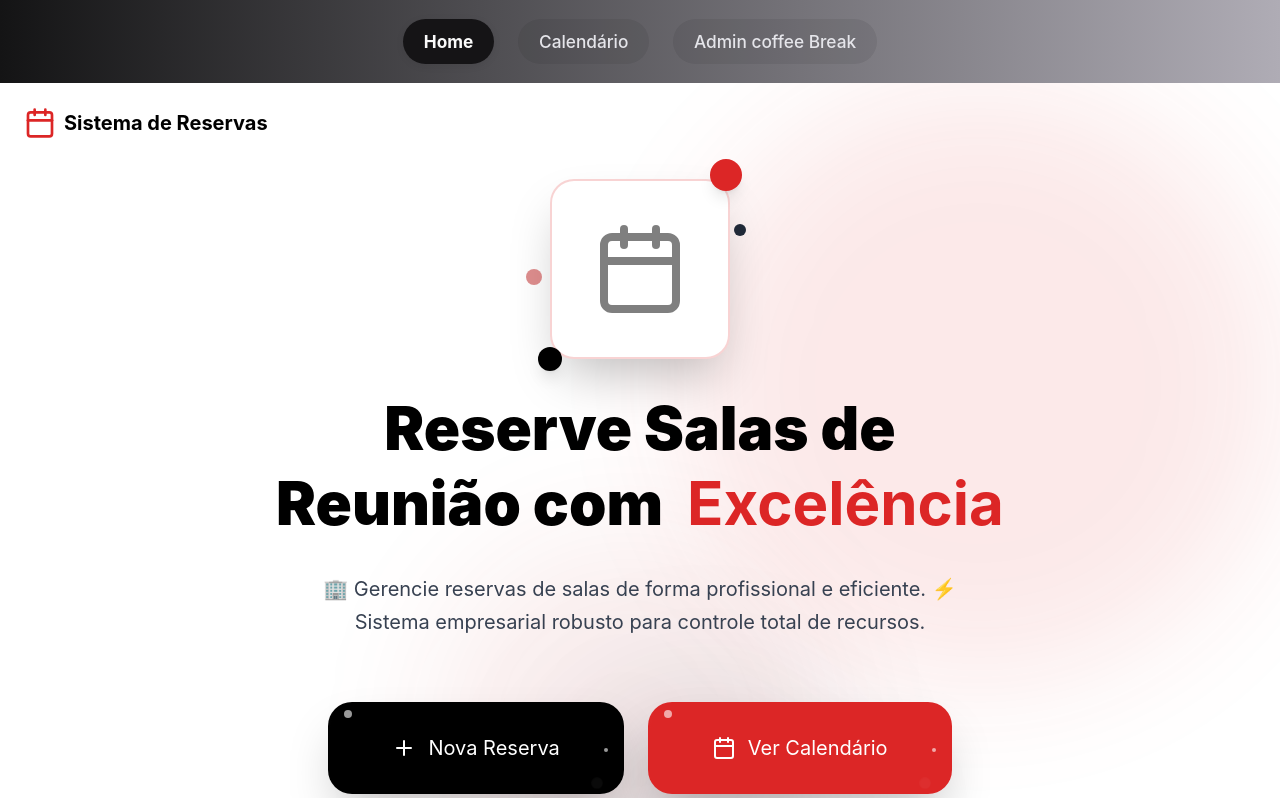
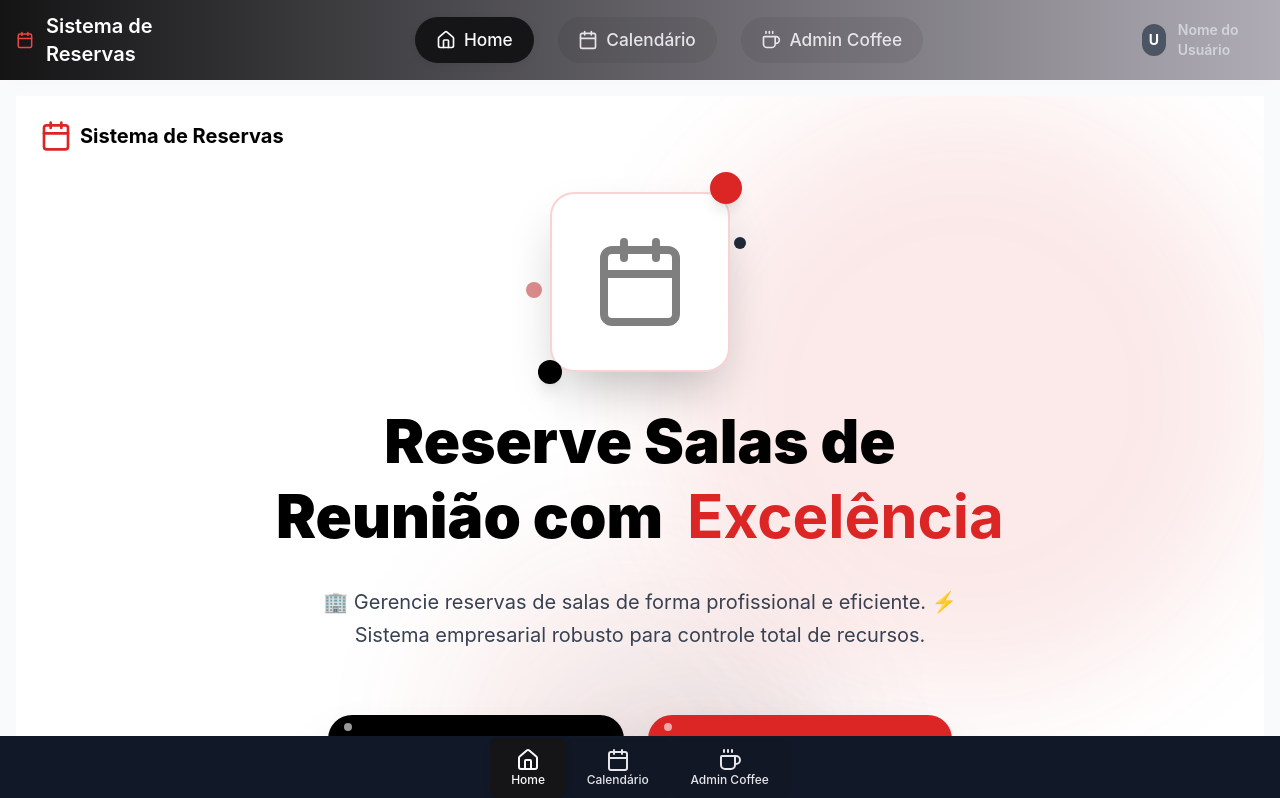
Before and after one commit to hellennverenaa/reservar_salas, a Vue app: page / in a window 1280 px wide. Shown: the top 798 px of the page. Built offline with nearby package versions, Linux system fonts and the light colour scheme.

Commit message:
refactor: Separação dos arquivos do App.vue para Header.vue (funcionalidade do cabeçalho).

```diff
--- a/src/App.vue
+++ b/src/App.vue
@@ -1,22 +1,22 @@
-
 <script setup>
-import { RouterLink, RouterView } from 'vue-router'
-
+import { RouterView } from 'vue-router'
+import Header from './components/Header.vue';
 
 </script>
 
 <template>
-  <header>
-    <div class="app">
-      <nav>
-        <RouterLink to="/">Home</RouterLink>
-        <RouterLink to="/calendario">Calendário</RouterLink>
-        <RouterLink to="/LiberarCoffee">Admin coffee Break</RouterLink>
-      </nav>
-    </div>
-  </header>
+  <div class="bg-gray-50 min-h-screen">
+    <Header/>
 
-  <RouterView />
+    <main class="
+      w-full max-w-7xl mx-auto px-4 sm:px-6 lg:px-8
+      pt-20 pb-20 /* Padding para compensar o cabeçalho e o nav mobile */
+      md:pt-24 md:pb-8 /* Padding para compensar apenas o cabeçalho no desktop */">
+
+      <router-view />
+
+    </main>
+  </div>
 </template>
 
 <style scoped>
@@ -60,6 +60,7 @@
   transition: background 0.2s, color 0.2s;
   border: none;
 }
+
 nav a.router-link-exact-active,
 nav a.router-link-active {
   background: #151416;
@@ -67,6 +68,7 @@
   font-weight: 700;
   box-shadow: 0 2px 8px #0001;
 }
+
 nav a:hover {
   background: #191819;
   color: #fff;
@@ -76,13 +78,31 @@
   .wrapper {
     padding: 0.5rem 0.5rem;
   }
+
   nav {
     gap: 0.5rem;
     padding: 0.7rem 0;
   }
+
   nav a {
     font-size: 0.98rem;
     padding: 0.5rem 0.7rem;
   }
 }
+
+/* Estilo para o link ativo no desktop */
+.md .router-link-exact-active {
+  color: #ef4444;
+  /* red-500 */
+  background-color: #374151;
+  /* gray-700 */
+}
+
+/* Estilo para o link ativo no mobile */
+.router-link-exact-active {
+  color: #ef4444;
+  /* red-500 */
+  background-color: #1F2937;
+  /* gray-800 */
+}
 </style>
--- /dev/null
+++ b/src/components/Header.vue
@@ -0,0 +1,177 @@
+<script setup>
+import { RouterLink, RouterView } from 'vue-router'
+import { HomeIcon, CalendarIcon, CoffeeIcon } from 'lucide-vue-next';
+
+</script>
+
+<template>
+  <div class="bg-gray-50 min-h-screen">
+    <!-- Normal Nav -->
+    <header class="
+      w-full bg-gray-900 text-white shadow-lg z-50 fixed top-0 left-0 right-0 h-16
+      md:h-20 flex items-center justify-between px-4 md:px-8">
+
+      <div class="flex items-center gap-3">
+        <CalendarIcon class="w-6 h-6 text-red-500" />
+        <span class="text-lg md:text-xl font-semibold">Sistema de Reservas</span>
+      </div>
+
+      <nav class="hidden md:block">
+        <ul class="flex items-center gap-6">
+          <li>
+            <router-link to="/"
+              class="flex items-center gap-2 p-2 rounded-md text-gray-300 hover:text-white hover:bg-gray-700 transition-colors duration-200">
+              <HomeIcon class="w-5 h-5" />
+              <span class="font-medium">Home</span>
+            </router-link>
+          </li>
+          <li>
+            <router-link to="/calendario"
+              class="flex items-center gap-2 p-2 rounded-md text-gray-300 hover:text-white hover:bg-gray-700 transition-colors duration-200">
+              <CalendarIcon class="w-5 h-5" />
+              <span class="font-medium">Calendário</span>
+            </router-link>
+          </li>
+          <li>
+            <router-link to="/LiberarCoffee"
+              class="flex items-center gap-2 p-2 rounded-md text-gray-300 hover:text-white hover:bg-gray-700 transition-colors duration-200">
+              <CoffeeIcon class="w-5 h-5" />
+              <span class="font-medium">Admin Coffee</span>
+            </router-link>
+          </li>
+        </ul>
+      </nav>
+
+      <div class="hidden md:flex items-center gap-3">
+        <div class="w-8 h-8 bg-gray-600 rounded-full flex items-center justify-center text-sm font-bold">U</div>
+        <span class="text-sm font-semibold text-gray-300">Nome do Usuário</span>
+      </div>
+    </header>
+
+    <main class="
+      w-full max-w-7xl mx-auto px-4 sm:px-6 lg:px-8
+      pt-20 pb-20 /* Padding para compensar o cabeçalho e o nav mobile */
+      md:pt-24 md:pb-8 /* Padding para compensar apenas o cabeçalho no desktop */">
+
+      <router-view />
+
+    </main>
+
+    <!-- bottom nav -->
+    <nav class="
+      fixed bottom-0 left-0 w-full h-16 bg-gray-900 text-white shadow-lg z-50
+      md:hidden">
+      <ul class="flex justify-around items-center h-full">
+        <li>
+          <router-link to="/"
+            class="flex flex-col items-center justify-center w-full h-full p-2 rounded-lg text-gray-400 hover:text-white transition-colors duration-200">
+            <HomeIcon class="w-6 h-6" />
+            <span class="text-xs font-medium">Home</span>
+          </router-link>
+        </li>
+        <li>
+          <router-link to="/calendario"
+            class="flex flex-col items-center justify-center w-full h-full p-2 rounded-lg text-gray-400 hover:text-white transition-colors duration-200">
+            <CalendarIcon class="w-6 h-6" />
+            <span class="text-xs font-medium">Calendário</span>
+          </router-link>
+        </li>
+        <li>
+          <router-link to="/liberarCoffee"
+            class="flex flex-col items-center justify-center w-full h-full p-2 rounded-lg text-gray-400 hover:text-white transition-colors duration-200">
+            <CoffeeIcon class="w-6 h-6" />
+            <span class="text-xs font-medium">Admin Coffee</span>
+          </router-link>
+        </li>
+      </ul>
+    </nav>
+  </div>
+</template>
+
+<style scoped>
+header {
+  width: 100%;
+  background: linear-gradient(90deg, #141415 0%, #afacb5 100%);
+  box-shadow: 0 2px 14px rgba(233, 229, 229, 0.067);
+  padding: 1;
+  position: 10px;
+  top: 0;
+  z-index: 4;
+}
+
+.wrapper {
+  max-width: 1200px;
+  margin: 0 auto;
+  padding: 0.5rem 1.5rem;
+  display: flex;
+  justify-content: center;
+  align-items: center;
+}
+
+nav {
+  display: flex;
+  gap: 1.5rem;
+  justify-content: center;
+  align-items: center;
+  width: 100%;
+  margin: 0;
+  padding: 1.2rem 0;
+}
+
+nav a {
+  color: #e5e5ea;
+  background: rgba(16, 16, 16, 0.08);
+  padding: 0.6rem 1.3rem;
+  border-radius: 24px;
+  font-size: 1.08rem;
+  font-weight: 500;
+  text-decoration: none;
+  transition: background 0.2s, color 0.2s;
+  border: none;
+}
+
+nav a.router-link-exact-active,
+nav a.router-link-active {
+  background: #151416;
+  color: #fafafa;
+  font-weight: 700;
+  box-shadow: 0 2px 8px #0001;
+}
+
+nav a:hover {
+  background: #191819;
+  color: #fff;
+}
+
+@media (max-width: 600px) {
+  .wrapper {
+    padding: 0.5rem 0.5rem;
+  }
+
+  nav {
+    gap: 0.5rem;
+    padding: 0.7rem 0;
+  }
+
+  nav a {
+    font-size: 0.98rem;
+    padding: 0.5rem 0.7rem;
+  }
+}
+
+/* Estilo para o link ativo no desktop */
+.md .router-link-exact-active {
+  color: #ef4444;
+  /* red-500 */
+  background-color: #374151;
+  /* gray-700 */
+}
+
+/* Estilo para o link ativo no mobile */
+.router-link-exact-active {
+  color: #ef4444;
+  /* red-500 */
+  background-color: #1F2937;
+  /* gray-800 */
+}
+</style>
--- a/src/router/index.js
+++ b/src/router/index.js
@@ -1,7 +1,6 @@
 
 import { createRouter, createWebHistory } from 'vue-router'
 import HomeView from '../views/HomeView.vue'
-import LiberarReserva from '@/views/LiberarCoffee.vue';
 
 const router = createRouter({
   history: createWebHistory(import.meta.env.BASE_URL),
```
